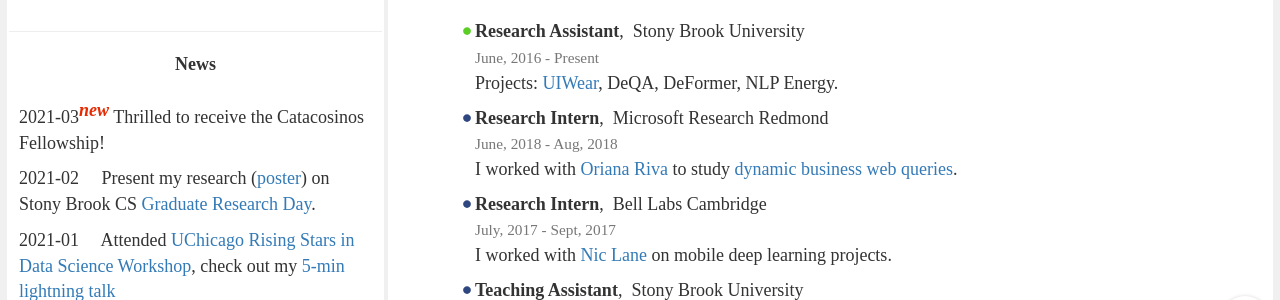
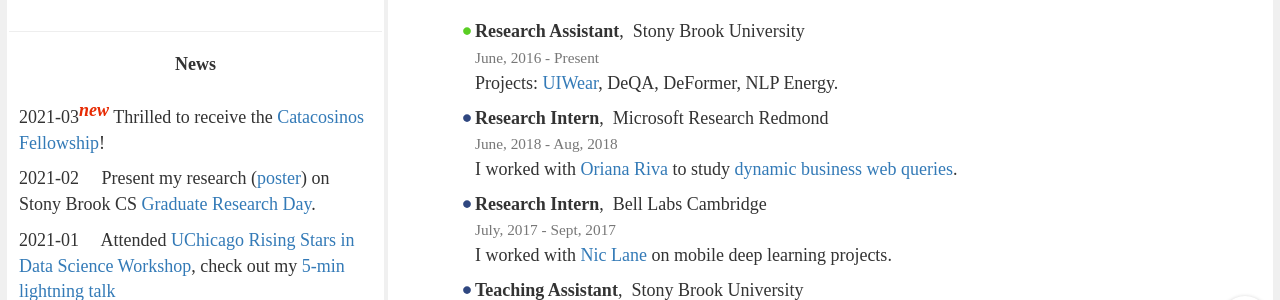
Before and after one commit to csarron/csarron.github.io, a Jekyll site: the page built from index.md, in a window 1280 px wide. Shown: the part 544-844 px from the top of the page. Built offline with Jekyll 4.4.1, drawn with Linux system fonts in a browser that asks for light colours; some of the changed lines change nothing that is shown.

Commit message:
add link

```diff
--- a/index.md
+++ b/index.md
@@ -35,7 +35,7 @@
 news-name: News
 news:
   - date: 2021-03
-    info: Thrilled to receive the Catacosinos Fellowship!
+    info: Thrilled to receive the [Catacosinos Fellowship](https://www.cs.stonybrook.edu/about-us/News/Funding-Doctoral-Research-Catacosinos-Fellowship-Awardees-2021)!
   - date: 2021-02
     info: Present my research ([poster](/assets/qingqingcao_grd_cam_ready.pdf)) on Stony Brook CS [Graduate Research Day](https://www3.cs.stonybrook.edu/~grd/program.html).
   - date: 2021-01
```
